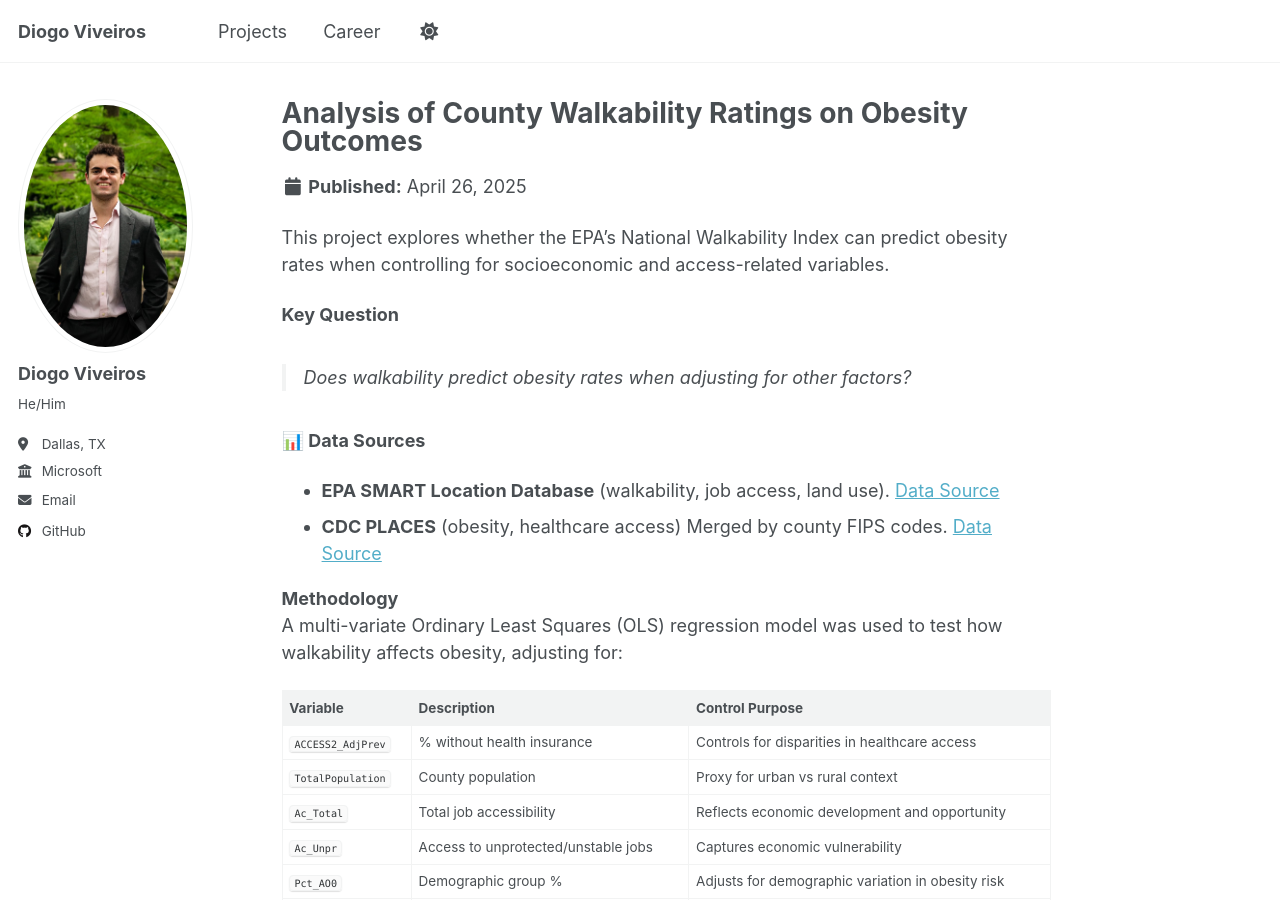
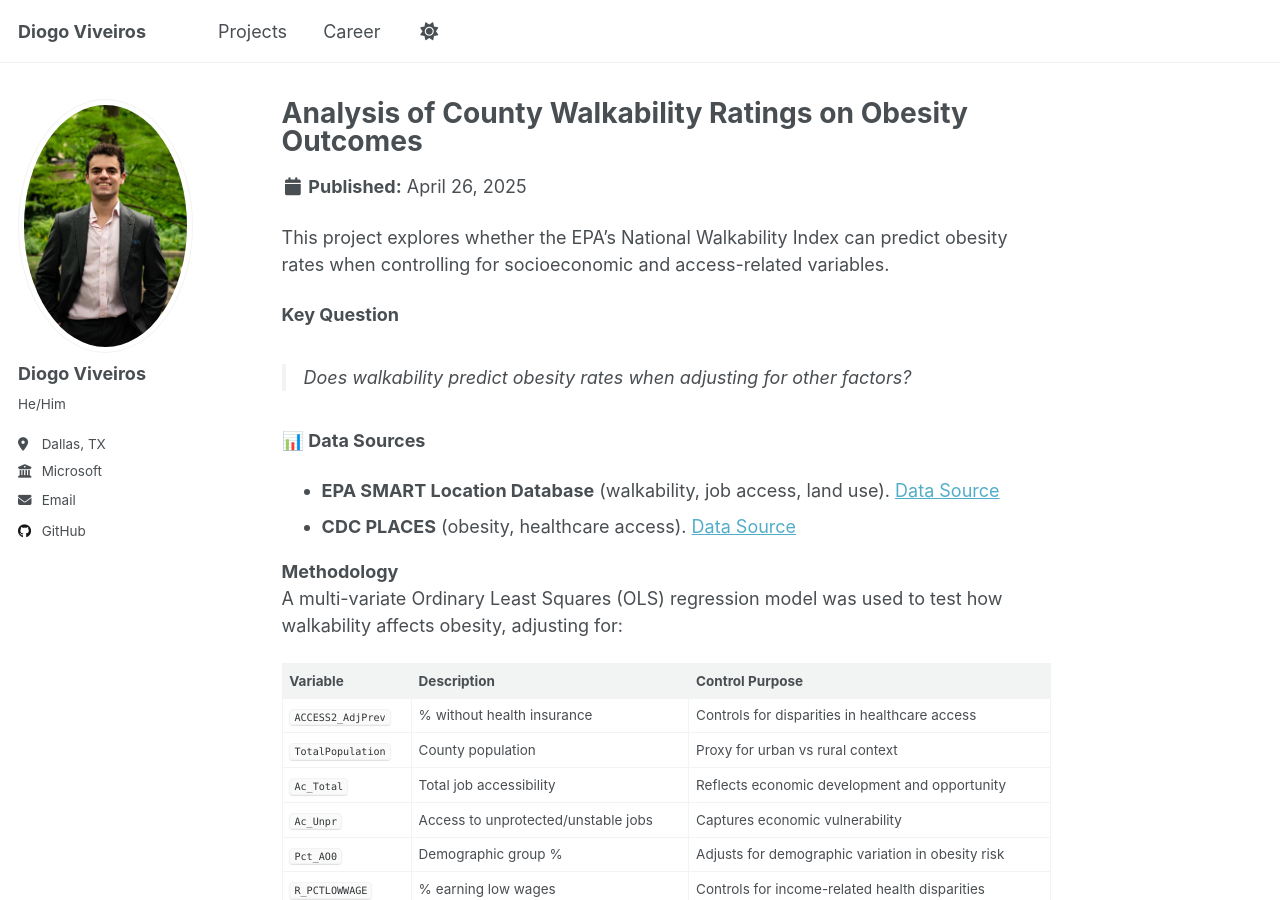
Before and after one commit to diogoviveiros/diogoviveiros.github.io, a Jekyll site: the page built from _portfolio/2walkability_obesity.md, in a window 1280 px wide and 900 px high. Built offline with Jekyll 4.4.1, drawn with Linux system fonts in a browser that asks for light colours.

Commit message:
Update 2walkability_obesity.md

```diff
--- a/_portfolio/2walkability_obesity.md
+++ b/_portfolio/2walkability_obesity.md
@@ -10,7 +10,7 @@
 
 **📊 Data Sources**
 - **EPA SMART Location Database** (walkability, job access, land use). [Data Source](https://edg.epa.gov/EPADataCommons/public/OA/EPA_SmartLocationDatabase_V3_Jan_2021_Final.csv&ved=2ahUKEwj7saz6ifaMAxW_6skDHROHNbcQFnoECAkQAQ&usg=AOvVaw1UdRhZzOGczkM3felPCxRK)
-- **CDC PLACES** (obesity, healthcare access) Merged by county FIPS codes.  [Data Source](https://data.cdc.gov/500-Cities-Places/PLACES-County-Data-GIS-Friendly-Format-2024-releas/i46a-9kgh/about_data)
+- **CDC PLACES** (obesity, healthcare access).  [Data Source](https://data.cdc.gov/500-Cities-Places/PLACES-County-Data-GIS-Friendly-Format-2024-releas/i46a-9kgh/about_data)
 
 **Methodology**
 A multi-variate Ordinary Least Squares (OLS) regression model was used to test how walkability affects obesity, adjusting for:
```
